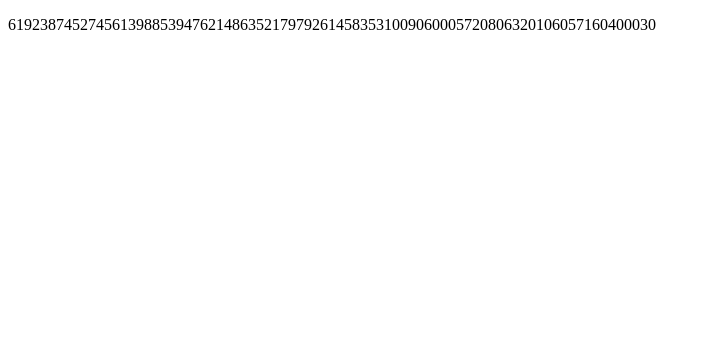
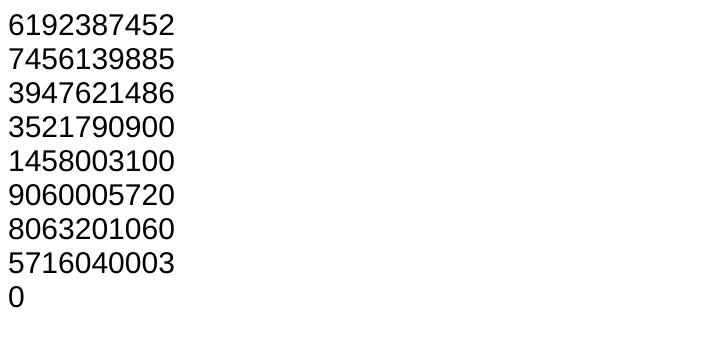
Before and after one commit to danbender/sudoku_jasmine, a plain HTML site: page src/index.html in a window 1280 px wide. Shown: the whole page, without its empty margins (0-711 px from the left). Drawn offline with Linux system fonts and the light colour scheme.

Commit message:
styled sudoku string to form 9x9 grid, altered setInterval delays

```diff
--- a/src/index.html
+++ b/src/index.html
@@ -3,10 +3,11 @@
 <head>
   <meta charset="UTF-8">
   <title>Document</title>
+  <link rel="stylesheet" type="text/css" href="style.css"></link>
   <script type="text/javascript" src="prototypes.js"></script>
   <script type="text/javascript" src="solver.js"></script>
 </head>
 <body>
-  <p id="sudoku_string">619030040270061008000047621486302079000014580031009060005720806320106057160400030</p>
+  <div id="sudoku_string">619030040270061008000047621486302079000014580031009060005720806320106057160400030</div>
 </body>
 </html>
--- a/src/solver.js
+++ b/src/solver.js
@@ -89,7 +89,7 @@ Solver = {
       else{
         Solver.solveBoard(board)
       }
-    },200)
+    },1000)
   }
 
 
--- /dev/null
+++ b/src/style.css
@@ -0,0 +1,7 @@
+#sudoku_string{
+  font-size: 30px;
+  width: 170px;
+  position: absolute;
+  font-family: Helvetica;
+  word-wrap: break-word;
+}
```
